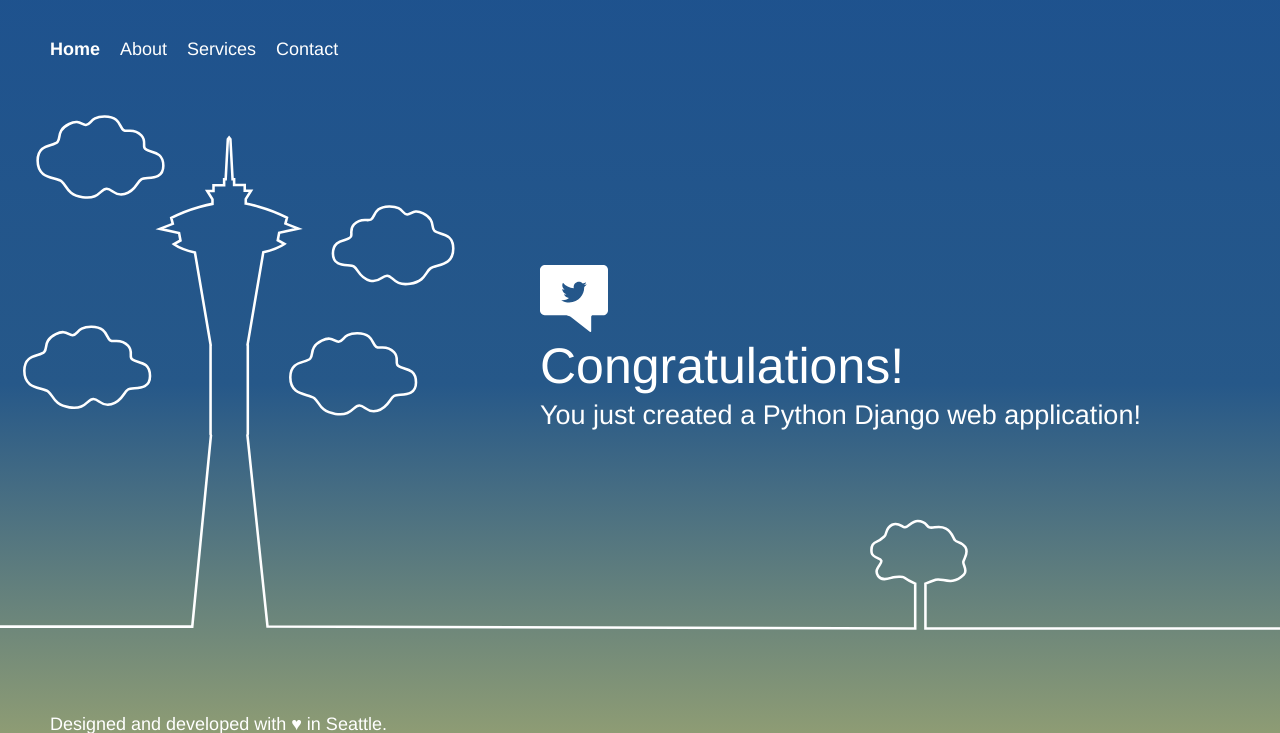
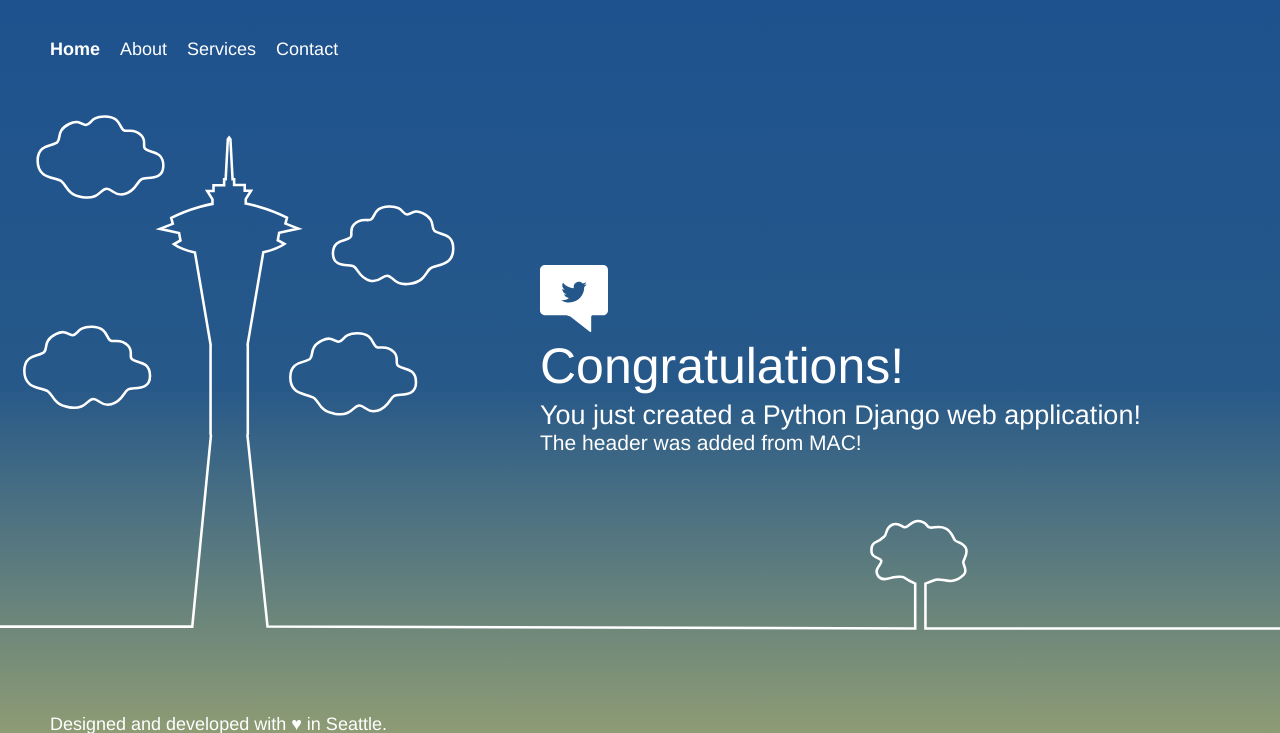
Before and after one commit to ammohand/Python-Web, a Django app: page / in a window 1280 px wide. Shown: the part 16-749 px from the top of the page. Run offline with Django 3.2, Linux system fonts and the light colour scheme.

Commit message:
H3
Added H3 header from local.

```diff
--- a/helloworld/templates/index.html
+++ b/helloworld/templates/index.html
@@ -60,6 +60,7 @@
             <div class="text">
                 <h1>Congratulations!</h1>
                 <h2>You just created a Python Django web application!</h2>
+                <h3>The header was added from MAC!</h3>
             </div>
         </div>
     </div>
```
Also changed, not shown: 2 other files.
